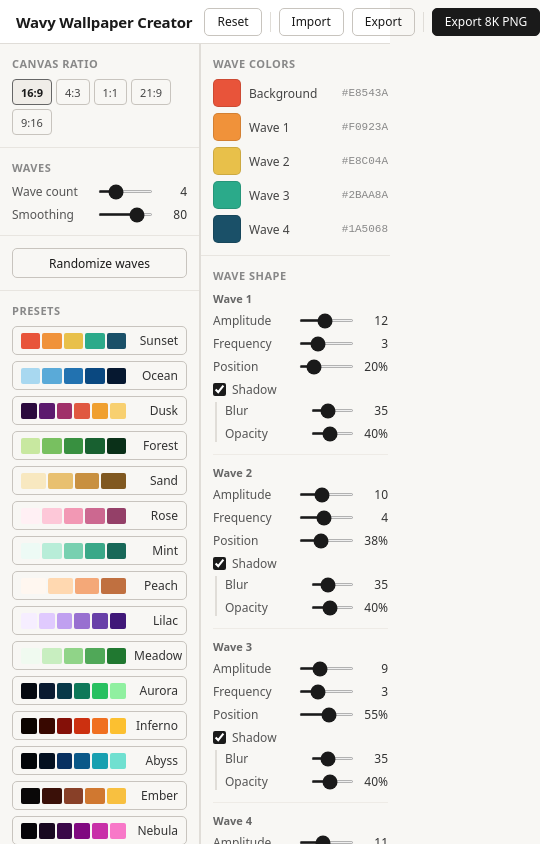
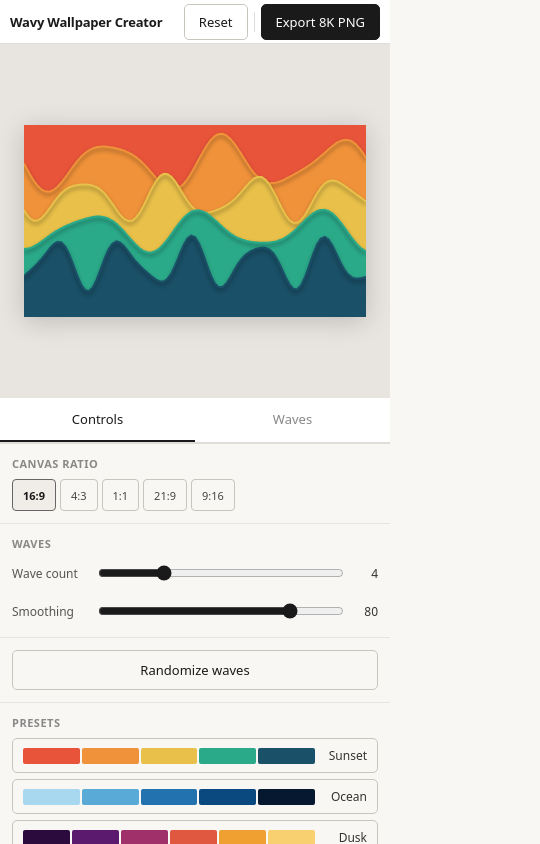
Before and after one commit to danielhosbond/wallpaper-waves, a plain HTML site: page index.html in a window 390 px wide. Shown: the whole page, 540 px wide, since content can reach past the window. Drawn offline with Linux system fonts and the light colour scheme.

Commit message:
Add responsive mobile layout with touch-friendly controls
- Stack canvas above a tabbed panel on screens ≤700px, replacing the
  three-column desktop layout that left no room for the canvas on phones
- Add Controls/Waves tab bar to switch between left and right panels
- Use 100svh to avoid content being hidden behind mobile browser chrome
- Enlarge touch targets: sliders (28px hit area), buttons (36px), swatches,
  checkboxes, and ratio buttons
- Hide Import/Export JSON buttons on mobile to keep the topbar clean

Co-Authored-By: Claude Sonnet 4.6 <noreply@anthropic.com>

```diff
--- a/index.html
+++ b/index.html
@@ -314,6 +314,103 @@
     text-align: right;
     flex-shrink: 0;
   }
+
+  /* MOBILE TABS */
+  #mobile-tabs {
+    display: none;
+    flex-shrink: 0;
+    background: #fff;
+    border-bottom: 1px solid #e0ddd8;
+  }
+  #mobile-tabs button {
+    flex: 1;
+    height: 44px;
+    background: transparent;
+    border: none;
+    border-bottom: 2px solid transparent;
+    font-family: inherit;
+    font-size: 13px;
+    font-weight: 500;
+    color: #888;
+    cursor: pointer;
+    transition: color 0.1s, border-color 0.1s;
+  }
+  #mobile-tabs button.active {
+    color: #1a1a1a;
+    border-bottom-color: #1a1a1a;
+  }
+
+  @media (max-width: 700px) {
+    body {
+      height: 100svh;
+    }
+    #topbar {
+      padding: 0 10px;
+      gap: 6px;
+    }
+    #topbar h1 {
+      font-size: 13px;
+    }
+    #topbar-actions {
+      gap: 6px;
+    }
+    .json-sep, #import-json-btn, #export-json-btn {
+      display: none;
+    }
+    #main {
+      flex-direction: column;
+    }
+    #canvas-area {
+      flex: none;
+      height: 42svh;
+      order: 1;
+    }
+    #mobile-tabs {
+      display: flex;
+      order: 2;
+    }
+    .panel {
+      width: 100%;
+      border-right: none;
+      border-left: none;
+      border-top: 1px solid #e0ddd8;
+      flex: 1;
+      order: 3;
+      display: none;
+    }
+    .panel.active {
+      display: block;
+    }
+    .slider-row {
+      margin-bottom: 10px;
+    }
+    .slider-row input[type=range] {
+      height: 28px;
+    }
+    .swatch {
+      width: 36px;
+      height: 36px;
+    }
+    .ratio-btn {
+      height: 32px;
+      padding: 0 10px;
+    }
+    .btn {
+      height: 36px;
+      font-size: 13px;
+      padding: 0 14px;
+    }
+    .btn-full {
+      height: 40px;
+    }
+    .preset-btn {
+      padding: 8px 10px;
+    }
+    .toggle-row input[type=checkbox] {
+      width: 18px;
+      height: 18px;
+    }
+  }
 </style>
 </head>
 <body>
@@ -322,7 +419,7 @@
   <h1>Wavy Wallpaper Creator</h1>
   <div id="topbar-actions">
     <button class="btn btn-outline" id="reset-btn">Reset</button>
-    <span style="width:1px;height:20px;background:#e0ddd8;flex-shrink:0;"></span>
+    <span class="json-sep" style="width:1px;height:20px;background:#e0ddd8;flex-shrink:0;"></span>
     <button class="btn btn-outline" id="import-json-btn">Import</button>
     <button class="btn btn-outline" id="export-json-btn">Export</button>
     <input type="file" id="import-json-input" accept=".json,application/json" style="display:none;">
@@ -333,7 +430,7 @@
 
 <div id="main">
   <!-- LEFT PANEL -->
-  <div class="panel" id="left-panel">
+  <div class="panel active" id="left-panel">
 
     <div class="panel-section">
       <div class="section-label">Canvas Ratio</div>
@@ -374,6 +471,12 @@
   <!-- CANVAS AREA -->
   <div id="canvas-area">
     <canvas id="preview-canvas"></canvas>
+  </div>
+
+  <!-- MOBILE TABS -->
+  <div id="mobile-tabs">
+    <button class="active" data-panel="left">Controls</button>
+    <button data-panel="right">Waves</button>
   </div>
 
   <!-- RIGHT PANEL -->
@@ -1088,6 +1191,17 @@ function syncWaveShapeControls() {
   buildWaveControls();
 }
 
+// ─── MOBILE TABS ─────────────────────────────────────────────────────────────
+
+document.getElementById('mobile-tabs').addEventListener('click', e => {
+  const btn = e.target.closest('button[data-panel]');
+  if (!btn) return;
+  const panel = btn.dataset.panel;
+  document.querySelectorAll('#mobile-tabs button').forEach(b => b.classList.toggle('active', b === btn));
+  document.getElementById('left-panel').classList.toggle('active', panel === 'left');
+  document.getElementById('right-panel').classList.toggle('active', panel === 'right');
+});
+
 // ─── RESIZE OBSERVER ─────────────────────────────────────────────────────────
 
 const resizeObserver = new ResizeObserver(() => redraw());
```
